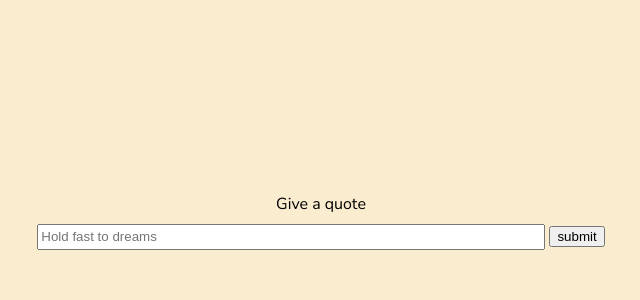
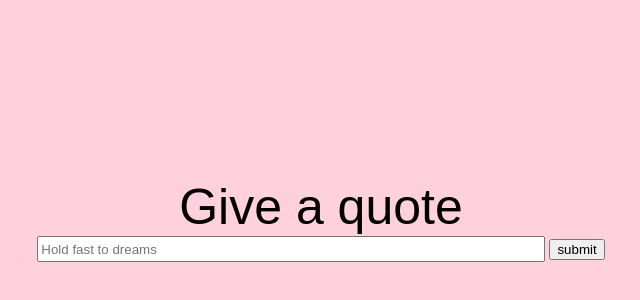
Before and after one commit to taanguyen/quotes, a plain HTML site: page public/index.html in a window 1280 px wide. Shown: the part 188-488 px from the top of the page, without its empty margins (319-959 px from the left). Drawn offline with Linux system fonts and the light colour scheme.

Commit message:
pink body bg and larger text font size

```diff
--- a/public/quotes.css
+++ b/public/quotes.css
@@ -1,9 +1,8 @@
 body
 {
     font-family: "Nunito Sans";
-    background: rgba(249, 229, 188, 0.7);
+    background: rgb(255,209,220);
     color: #000;
-    line-height: 2;
     height: 100vh;
     overflow: hidden;
 
@@ -32,3 +31,9 @@ section
     height: 20px;
     width: 500px;
 }
+
+#response-quote, #user-prompt {
+    font-family: Arial, Helvetica, sans-serif;
+    font-size: 50px;
+    font-weight: 100;
+}
```
